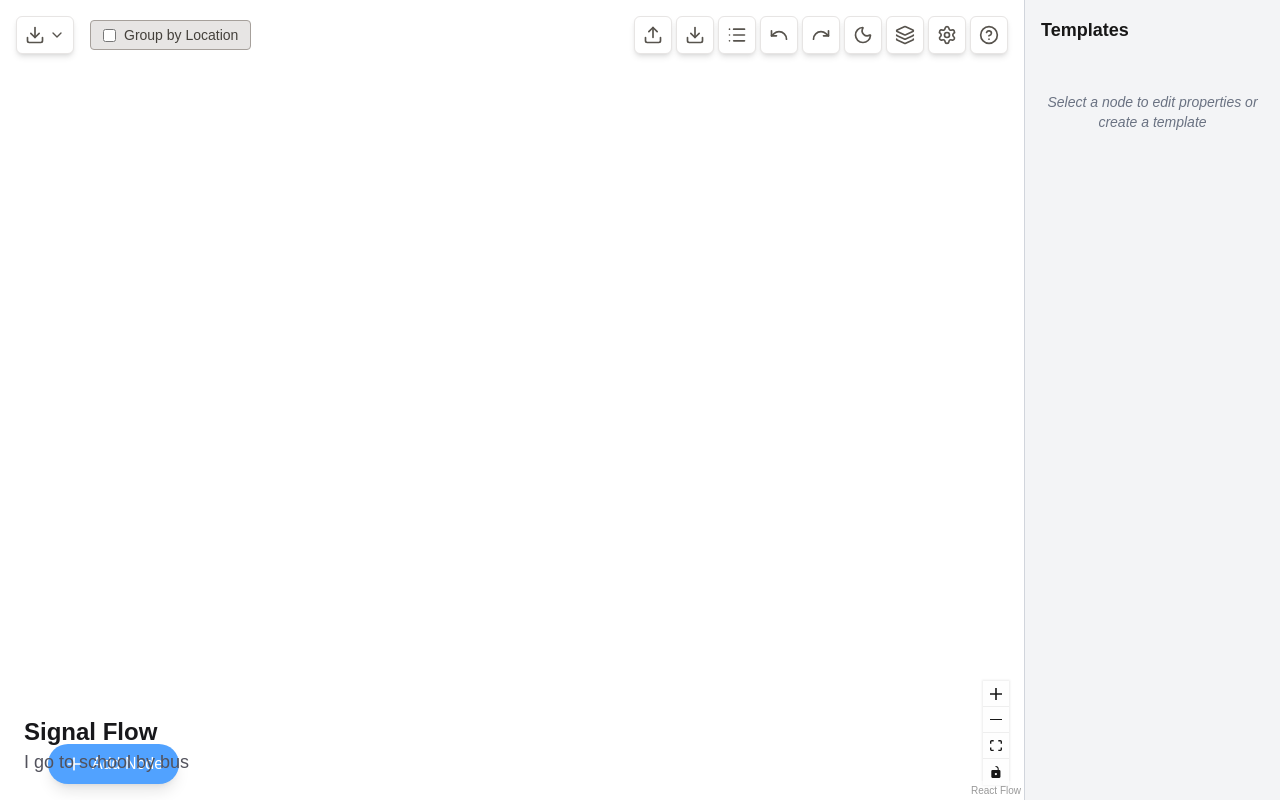
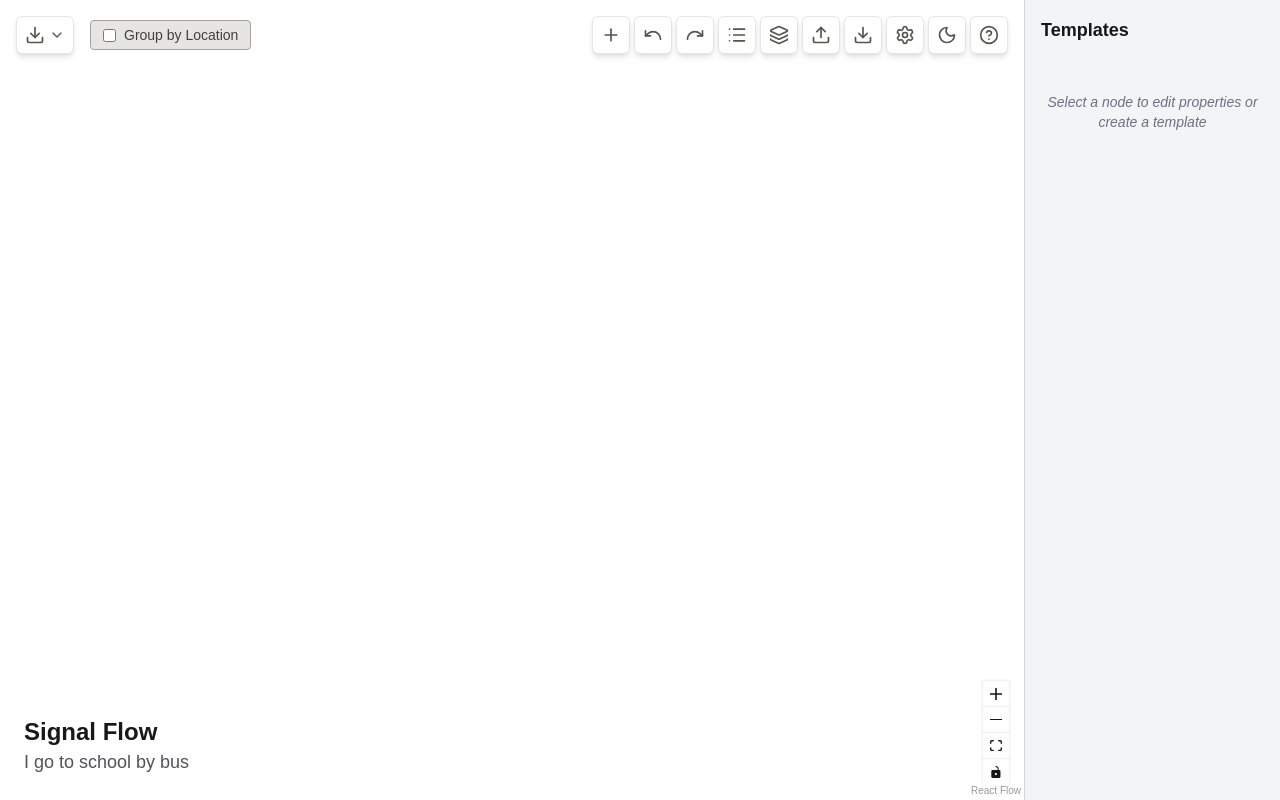
Before and after one commit to mageeagle/stage-diagram, a Next.js app: page / in a window 1280 px wide. Built offline with nearby package versions, Linux system fonts and the light colour scheme.

Commit message:
Toolbar Refactor

```diff
--- a/app/page.tsx
+++ b/app/page.tsx
@@ -44,7 +44,7 @@ export default function Home() {
       <main className="relative flex-1">
         {isStagePlanEnabled ? null : <DiagramCanvas />}
         {isStagePlanEnabled ? <StagePlanCanvas /> : null}
-
+{/*
         <button
           onClick={() => {
             setPendingPosition({ x: 100, y: 100 });
@@ -54,7 +54,7 @@ export default function Home() {
         >
           <Plus size={20} />
           Add Node
-        </button>
+        </button> */}
 
         <Toolbar />
         <SettingsModal
--- a/src/components/toolbar/Toolbar.tsx
+++ b/src/components/toolbar/Toolbar.tsx
@@ -9,8 +9,7 @@ import {
   List,
   HelpCircle,
   Layers,
-  Trash2,
-  RotateCw,
+  Plus,
 } from "lucide-react";
 import { useStore } from "@/store/useStore";
 import { useStagePlanStore } from "@/store/useStagePlanStore";
@@ -21,11 +20,46 @@ interface ToolbarButton {
   key: string;
   title: string;
   onClick: () => void;
+  icon: React.JSX.Element;
 }
+const Button = ({ button }: { button: ToolbarButton }) => {
+  const [hoveredKey, setHoveredKey] = useState<string | null>(null);
+  const onHover = (key: string) => () => setHoveredKey(key);
 
+  const onLeave = () => setHoveredKey(null);
+
+  const getHoverState = (key: string) => hoveredKey === key;
+  const buttonStyle =
+    "cursor-pointer p-2 rounded-md bg-white dark:bg-stone-800 shadow-md border border-stone-200 dark:border-stone-700 text-stone-600 dark:text-stone-300 hover:bg-stone-100 dark:hover:bg-stone-700 transition-colors z-10";
+
+  return (
+    <div key={button.key} className="relative">
+      <Tooltip
+        position="bottom"
+        isVisible={getHoverState(button.key)}
+        content={button.title}
+        className="absolute top-full mt-2"
+      />
+      {button.key !== "theme" ? (
+        <button
+          onMouseEnter={onHover(button.key)}
+          onMouseLeave={onLeave}
+          onClick={button.onClick}
+          className={buttonStyle}
+          title={button.title}
+        >
+          {button.icon}
+        </button>
+      ) : (
+        <div onMouseEnter={onHover(button.key)} onMouseLeave={onLeave}>
+          {button.icon}
+        </div>
+      )}
+    </div>
+  );
+};
 export const Toolbar = () => {
   const fileInputRef = useRef<HTMLInputElement>(null);
-  const [hoveredKey, setHoveredKey] = useState<string | null>(null);
 
   const setIsSettingsModalOpen = useStore(
     (state) => state.setIsSettingsModalOpen,
@@ -34,9 +68,12 @@ export const Toolbar = () => {
     (state) => state.setIsNodeListModalOpen,
   );
   const setIsHelpModalOpen = useStore((state) => state.setIsHelpModalOpen);
+  const setIsModalOpen = useStore((state) => state.setIsHelpModalOpen);
   const undo = useStore((state) => state.undo);
   const redo = useStore((state) => state.redo);
-  const isStagePlanEnabled = useStagePlanStore((state) => state.isStagePlanEnabled);
+  const isStagePlanEnabled = useStagePlanStore(
+    (state) => state.isStagePlanEnabled,
+  );
   const setIsStagePlanEnabled = useStagePlanStore(
     (state) => state.setIsStagePlanEnabled,
   );
@@ -102,57 +139,68 @@ export const Toolbar = () => {
     [],
   );
 
-  const onHover = (key: string) => () => setHoveredKey(key);
-
-  const onLeave = () => setHoveredKey(null);
-
-  const getHoverState = (key: string) => hoveredKey === key;
   const importFunction = () => {
     fileInputRef.current?.click();
   };
+
+  const frontButtons: ToolbarButton[] = [
+    {
+      key: "add",
+      title: "Add Node",
+      onClick: () => setIsModalOpen(true),
+      icon: <Plus size={20} />,
+    },
+    {
+      key: "undo",
+      title: "Undo",
+      onClick: handleUndo,
+      icon: <Undo size={20} />,
+    },
+    {
+      key: "redo",
+      title: "Redo",
+      onClick: handleRedo,
+      icon: <Redo size={20} />,
+    },
+    {
+      key: "node-list",
+      title: "List",
+      onClick: () => setIsNodeListModalOpen(true),
+      icon: <List size={20} />,
+    },
+    {
+      key: "stage-plan",
+      title: "Stage Plan",
+      onClick: () => setIsStagePlanEnabled(!isStagePlanEnabled),
+      icon: <Layers size={20} />,
+    },
+  ];
   const buttons: ToolbarButton[] = [
     {
       key: "export",
       title: "Export Project",
       onClick: handleExport,
-    },
-    {
-      key: "node-list",
-      title: "List",
-      onClick: () => setIsNodeListModalOpen(true),
-    },
-    {
-      key: "undo",
-      title: "Undo",
-      onClick: handleUndo,
-    },
-    {
-      key: "redo",
-      title: "Redo",
-      onClick: handleRedo,
-    },
-  ];
-
-  const additionalButtons: ToolbarButton[] = [
-    {
-      key: "stage-plan",
-      title: "Stage Plan",
-      onClick: () => setIsStagePlanEnabled(!isStagePlanEnabled),
+      icon: <Download size={20} />,
     },
     {
       key: "settings",
       title: "Settings",
       onClick: () => setIsSettingsModalOpen(true),
+      icon: <Settings size={20} />,
+    },
+    {
+      key: "theme",
+      title: "Theme",
+      onClick: () => {},
+      icon: <ThemeSwitcher />,
     },
     {
       key: "help",
       title: "Info",
       onClick: () => setIsHelpModalOpen(true),
+      icon: <HelpCircle size={20} />,
     },
   ];
-
-  const buttonStyle =
-    "cursor-pointer p-2 rounded-md bg-white dark:bg-stone-800 shadow-md border border-stone-200 dark:border-stone-700 text-stone-600 dark:text-stone-300 hover:bg-stone-100 dark:hover:bg-stone-700 transition-colors z-10";
 
   return (
     <div className="absolute top-4 right-4 flex flex-col items-center gap-1 z-10">
@@ -164,82 +212,20 @@ export const Toolbar = () => {
         className="hidden"
       />
       <div className="flex items-center gap-1">
-        <div key={"import"} className="relative">
-          <Tooltip
-            position="bottom"
-            isVisible={getHoverState("import")}
-            content={"Import Project"}
-            className="absolute top-full mt-2"
+        {frontButtons.map((button) => (
+          <Button key={button.key} button={button} />
+        ))}
+        <Button
+          button={{
+            key: "import",
+            title: "Import Project",
+            onClick: importFunction,
+            icon: <Upload size={20} />,
+          }}
         />
-          <button
-            onMouseEnter={onHover("import")}
-            onMouseLeave={onLeave}
-            onClick={importFunction}
-            className={buttonStyle}
-            title={"Import Project"}
-          >
-            <Upload size={20} />
-          </button>
-        </div>
         {buttons.map((button) => (
-          <div key={button.key} className="relative">
-            <Tooltip
-              position="bottom"
-              isVisible={getHoverState(button.key)}
-              content={button.title}
-              className="absolute top-full mt-2"
-            />
-            <button
-              onMouseEnter={onHover(button.key)}
-              onMouseLeave={onLeave}
-              onClick={button.onClick}
-              className={buttonStyle}
-              title={button.title}
-            >
-              {button.key === "import" && <Upload size={20} />}
-              {button.key === "export" && <Download size={20} />}
-              {button.key === "node-list" && <List size={20} />}
-              {button.key === "undo" && <Undo size={20} />}
-              {button.key === "redo" && <Redo size={20} />}
-            </button>
-          </div>
+          <Button key={button.key} button={button} />
         ))}
-        <div
-          className="relative"
-          onMouseEnter={onHover("theme")}
-          onMouseLeave={onLeave}
-        >
-          <Tooltip
-            position="bottom"
-            isVisible={getHoverState("theme")}
-            content="Theme"
-            className="absolute top-full mt-2"
-          />
-          <ThemeSwitcher />
-        </div>
-        <div className="flex items-center gap-1">
-          {additionalButtons.map((button) => (
-            <div key={button.key} className="relative">
-              <Tooltip
-                position="bottom"
-                isVisible={getHoverState(button.key)}
-                content={button.title}
-                className="absolute top-full mt-2"
-              />
-              <button
-                onMouseEnter={onHover(button.key)}
-                onMouseLeave={onLeave}
-                onClick={button.onClick}
-                className={buttonStyle}
-                title={button.title}
-              >
-                {button.key === "settings" && <Settings size={20} />}
-                {button.key === "help" && <HelpCircle size={20} />}
-                {button.key === "stage-plan" && <Layers size={20} />}
-              </button>
-            </div>
-          ))}
-        </div>
       </div>
     </div>
   );
```
Lines whose indentation alone changed are shown as unchanged.
